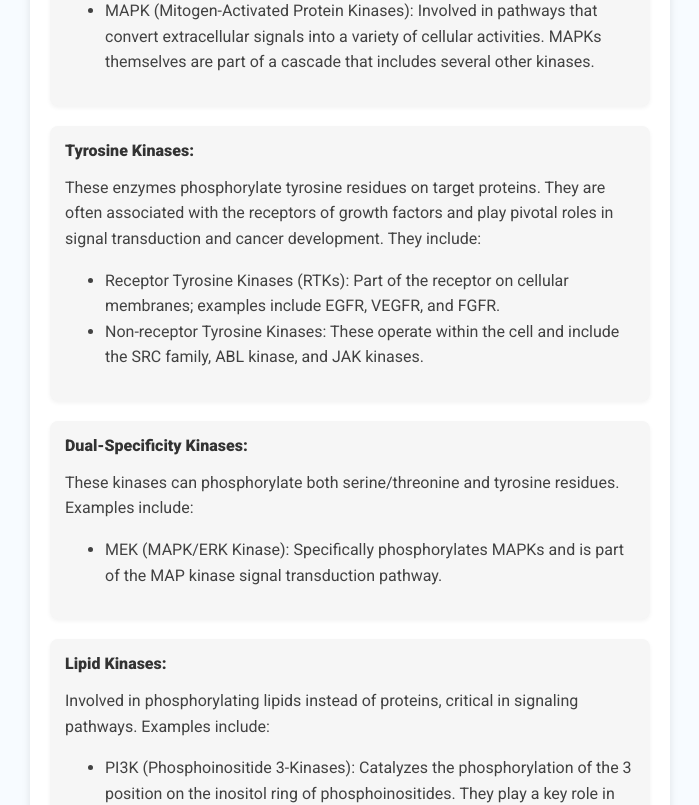
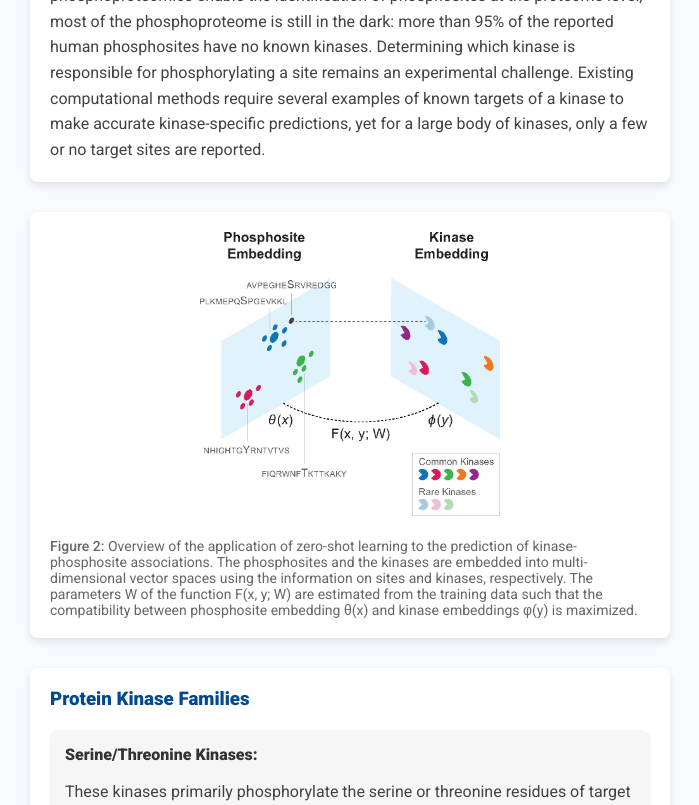
Before and after one commit to yesencan/ENS491-Project, a React (Create React App) app in the folder client/: page /about in a window 1280 px wide. Shown: the part 1220-2025 px from the top of the page, without its empty margins (290-989 px from the left). Built offline with nearby package versions, Linux system fonts and the light colour scheme; a web font is replaced by a local one.

Commit message:
Add figures to about page

```diff
--- a/client/src/pages/About.jsx
+++ b/client/src/pages/About.jsx
@@ -1,5 +1,7 @@
 import React from "react";
 import styled from "styled-components";
+import Figure1 from '../images/figure1.jpeg';
+import Figure2 from '../images/figure2.jpeg';
 
 const PageContainer = styled.div`
   width: 100%;
@@ -9,7 +11,6 @@ const PageContainer = styled.div`
 
 const ContentContainer = styled.div`
   font-family: "Roboto", sans-serif;
-
   color: #333;
   padding: 80px 0 0 0;
   background-color: #f7fbff;
@@ -44,6 +45,10 @@ const Paragraph = styled.p`
   line-height: 1.6;
   margin: 0;
   margin-top: 15px;
+
+  ul {
+    margin: 10px 0px 0px 0px;
+  }
 `;
 
 const KinaseSection = styled.div`
@@ -51,9 +56,69 @@ const KinaseSection = styled.div`
   padding: 15px;
   border-radius: 8px;
   box-shadow: 0 2px 4px rgba(0,0,0,0.05);
-  margin-bottom: 20px;
+  margin-bottom: 5px;
   margin-top: 20px;
 `;
+
+const ImageSection = styled(Section)`
+  display: flex;
+  flex-direction: column;
+  align-items: center;
+  padding: 20px;
+`;
+
+const Figure = styled.img`
+  width: ${props => props.width || '100%'};
+  height: auto;
+  margin: 0 auto;
+`;
+
+const FigureDescription = styled.p`
+  font-size: 14px;
+  color: #666;
+  text-align: left;
+  padding-top: 10px;
+  margin: 12px 0px 0px 0px;
+`;
+
+const FigureLabel = styled.span`
+  font-weight: 500;
+  font-size: 14px;
+  color: #666;
+`;
+
+const FigureText = styled.span`
+  font-size: 14px;
+  color: #666;
+`;
+
+const ButtonSection = styled.div`
+  text-align: center; // Centers the button within its section
+  margin: 30px 0px 20px 0px;
+`;
+
+const Button = styled.a`
+  display: inline-block;
+  padding: 10px 20px;
+  background-color: #004990;
+  color: white;
+  text-decoration: none;
+  border-radius: 5px;
+  text-align: center;
+  font-size: 16px;
+  cursor: pointer;
+  transition: background-color 0.3s;
+
+  &:hover {
+    background-color: #007bb5;
+  }
+`;
+
+const DOIInfo = styled.p`
+  color: #666;
+  font-size: 14px;
+  margin-top: 10px;
+  `;
 
 const AboutPage = () => {
   return (
@@ -66,12 +131,26 @@ const AboutPage = () => {
             We present DeepKinZero, the first zero-shot learning approach to predict the kinase acting on a phosphosite for kinases with no known phosphosite information. DeepKinZero transfers knowledge from kinases with many known target phosphosites to those kinases with no known sites through a zero-shot learning model. The kinase-specific positional amino acid preferences are learned using a bidirectional recurrent neural network. We show that DeepKinZero achieves significant improvement in accuracy for kinases with no known phosphosites in comparison to the baseline model and other methods available. By expanding our knowledge on understudied kinases, DeepKinZero can help to chart the phosphoproteome atlas.
           </Paragraph>
         </Section>
+        <ImageSection>
+          <Figure src={Figure1} alt="ZSL Model Architecture" width="90%" />
+          <FigureDescription>
+            <FigureLabel>Figure 1: </FigureLabel>
+            <FigureText>The DeepKinzero framework. First, the embedded vectors of phosphosites are passed to a two-layer bidirectional LSTM network, and then the results after passing through an attention layer are input to the ZSL model. The whole model is trained end-to-end over the common kinases.</FigureText>
+          </FigureDescription>
+        </ImageSection>
         <Section>
           <SectionTitle>Motivation</SectionTitle>
           <Paragraph>
             Protein phosphorylation is a key regulator of protein function in signal transduction pathways. Kinases are the enzymes that catalyze the phosphorylation of other proteins in a target-specific manner. The dysregulation of phosphorylation is associated with many diseases, including cancer. Although advances in phosphoproteomics enable the identification of phosphosites at the proteome level, most of the phosphoproteome is still in the dark: more than 95% of the reported human phosphosites have no known kinases. Determining which kinase is responsible for phosphorylating a site remains an experimental challenge. Existing computational methods require several examples of known targets of a kinase to make accurate kinase-specific predictions, yet for a large body of kinases, only a few or no target sites are reported.
           </Paragraph>
         </Section>
+        <ImageSection>
+          <Figure src={Figure2} alt="Phosphosite and Kinase Embedding" width="50%" />
+          <FigureDescription>
+            <FigureLabel>Figure 2: </FigureLabel>
+            <FigureText>Overview of the application of zero-shot learning to the prediction of kinase-phosphosite associations. The phosphosites and the kinases are embedded into multi-dimensional vector spaces using the information on sites and kinases, respectively. The parameters W of the function F(x, y; W) are estimated from the training data such that the compatibility between phosphosite embedding θ(x) and kinase embeddings φ(y) is maximized.</FigureText>
+          </FigureDescription>
+        </ImageSection>
         <Section>
           <SectionTitle>Protein Kinase Families</SectionTitle>
           <KinaseSection>
@@ -119,6 +198,10 @@ const AboutPage = () => {
             </Paragraph>
           </KinaseSection>
         </Section>
+        <ButtonSection>
+          <Button href="https://doi.org/10.1093/bioinformatics/btaa013" target="_blank">Read the DeepKinZero Paper</Button>
+          <DOIInfo>DOI: 10.1093/bioinformatics/btaa013</DOIInfo>
+        </ButtonSection>
       </ContentContainer>
     </PageContainer>
   );
--- a/client/src/pages/Input.jsx
+++ b/client/src/pages/Input.jsx
@@ -44,7 +44,7 @@ const Tab = styled.div`
   justify-content: center;
   background-color: ${(props) => (props.active ? "#97bee5" : "white")};
   cursor: pointer;
-  border: 1px solid #97bee5;
+  border: 1px solid #f0f0f0;
   border-bottom: none;
   transition: background-color 0.3s;
   &:hover {
@@ -72,7 +72,7 @@ const ContentArea = styled.div`
   flex-direction: column;
   align-items: center;
   justify-content: start;
-  border: 1px solid #97bee5;
+  border: 1px solid #f0f0f0;
   border-bottom-left-radius: 5px;
   border-bottom-right-radius: 5px;
   overflow-y: auto; /* Add scrollbar if content overflows vertically */
@@ -93,6 +93,7 @@ const InputLabel = styled.div`
 const LoadSampleLink = styled.a`
   margin-left: auto;
   margin-right: 10px;
+  margin-bottom: 10px;
   margin-top: 20px;
   font-family: "Poppins";
   font-size: 14px;
@@ -107,7 +108,7 @@ const InputTextArea = styled.textarea`
   height: 70%;
   min-height: 200px;
   margin-bottom: 10px;
-  border: 1px solid #97bee5; /* Add border style here */
+  border: 1px solid #f0f0f0; /* Add border style here */
   border-radius: 5px;
   padding: 10px; /* Add padding for better visual appearance */
   font-family: "Poppins";
@@ -183,7 +184,7 @@ const PredictButton = styled.button`
 const FileUploadContainer = styled.div`
   width: 85%;
   height: 70px;
-  border: 1px solid #97bee5; /* Add border style here */
+  border: 1px solid #f0f0f0; /* Add border style here */
   border-radius: 5px;
   display: flex;
   flex-direction: row;
```
Also changed, not shown: client/src/images/figure1.jpeg (added), client/src/images/figure2.jpeg (added).
